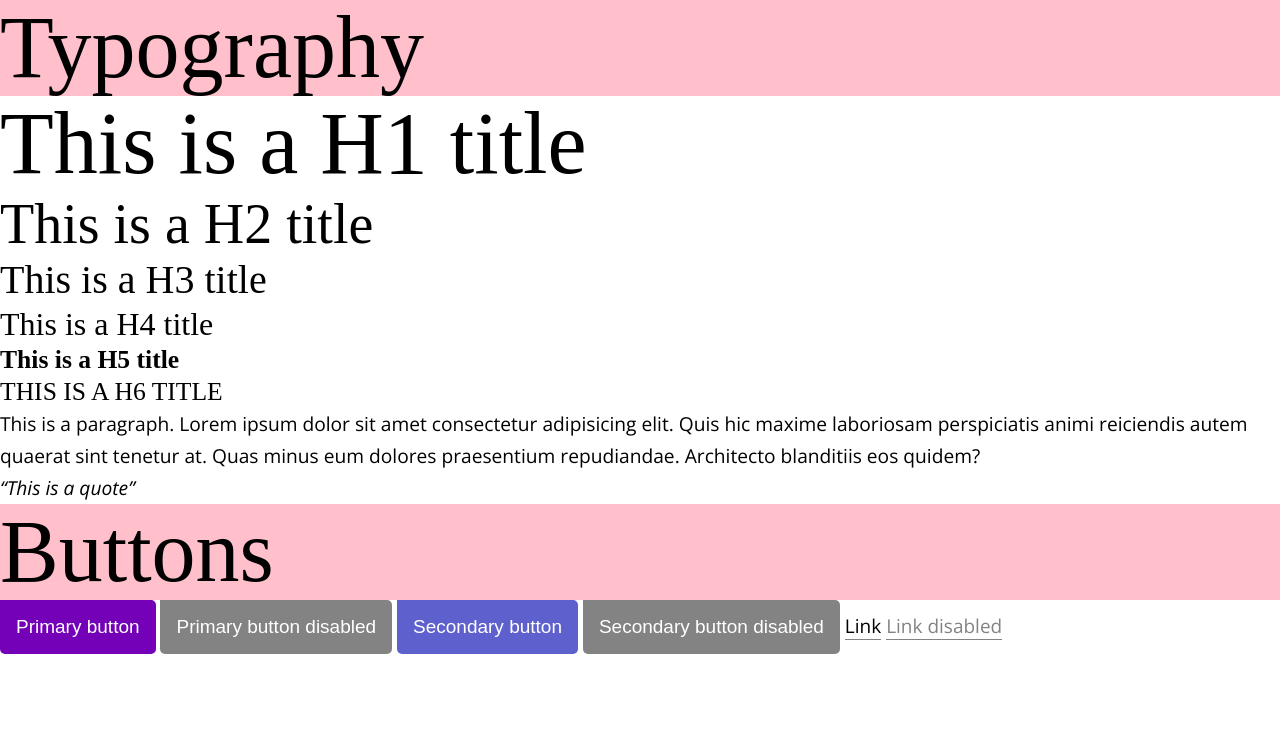
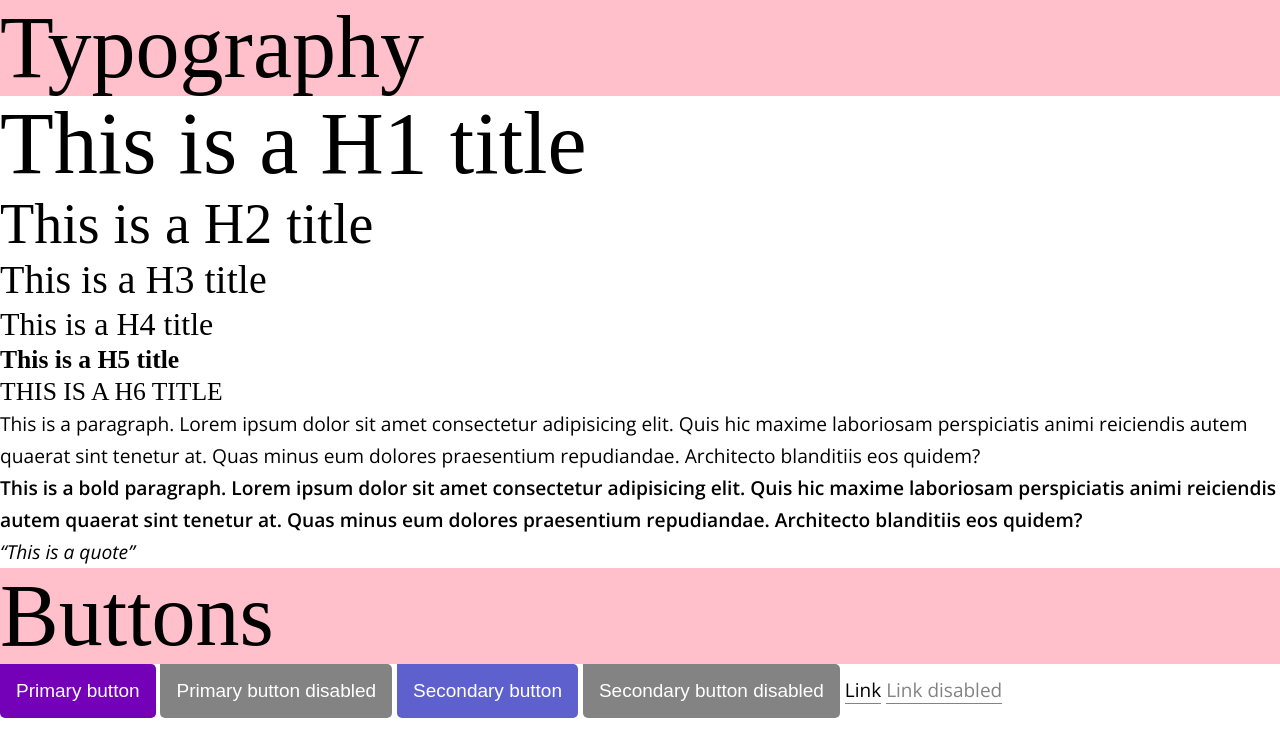
Before and after one commit to sbuijs/steef-framework, a plain HTML site: page web/index.html in a window 1280 px wide. Drawn offline with nearby package versions, Linux system fonts and the light colour scheme.

Commit message:
Basis of typography is done.

```diff
--- a/web/index.html
+++ b/web/index.html
@@ -32,6 +32,11 @@
     <h5>This is a H5 title</h5>
     <h6>This is a H6 title</h6>
     <p>This is a paragraph. Lorem ipsum dolor sit amet consectetur adipisicing elit. Quis hic maxime laboriosam
+      perspiciatis animi reiciendis
+      autem quaerat sint tenetur at. Quas minus eum dolores praesentium repudiandae. Architecto blanditiis eos quidem?
+    </p>
+    <p class="bold">This is a bold paragraph. Lorem ipsum dolor sit amet consectetur adipisicing elit. Quis hic maxime
+      laboriosam
       perspiciatis animi reiciendis
       autem quaerat sint tenetur at. Quas minus eum dolores praesentium repudiandae. Architecto blanditiis eos quidem?
     </p>
--- a/web/styles/scss/base/_typography.scss
+++ b/web/styles/scss/base/_typography.scss
@@ -83,7 +83,15 @@ p,
     font-size: 1.2rem;
     line-height: 2rem;
     font-weight: 400;
+    font-style: normal;
     color: $color-black;
+    &.bold {
+        font-weight: 600;
+        font-style: semi-bold;
+    }
+    &.italic {
+        font-style: italic;
+    }
 }
 
 q,
```
Also changed, not shown: web/main.css.
